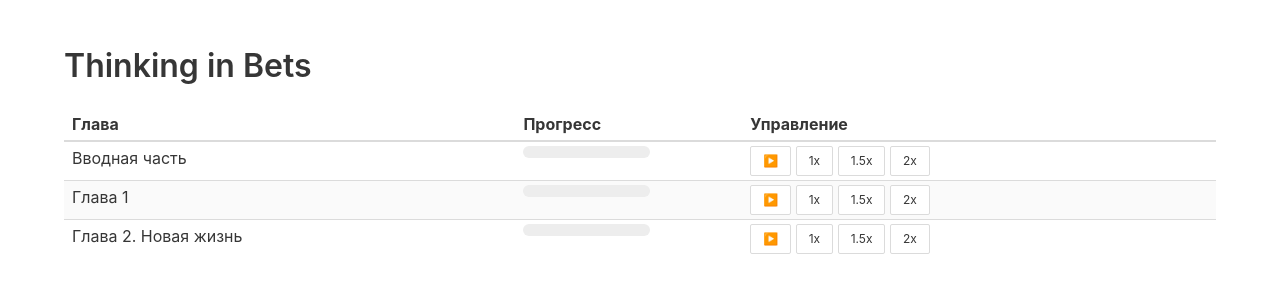
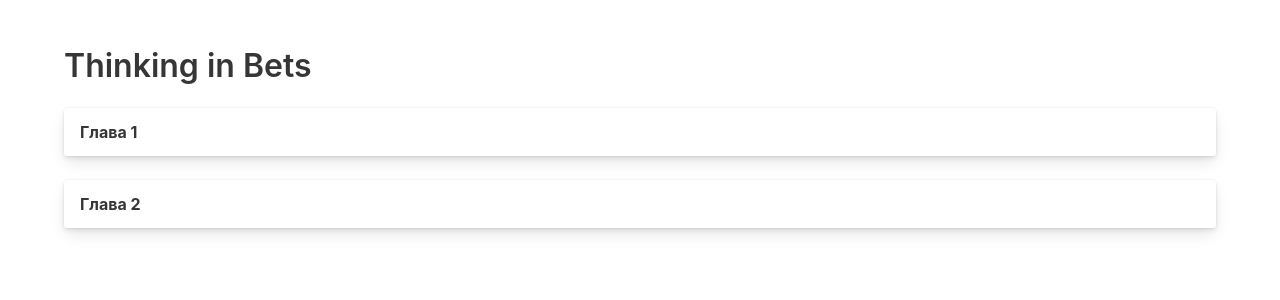
Before and after one commit to shestikdan/audiobook_site, a Django app: page /books/book/1/ in a window 1280 px wide. Shown: the top 300 px of the page. Run offline with Django 4.2, Linux system fonts and the light colour scheme; data comes from the database, SQL or seed files in the repository.

Commit message:
add subchapers and update interface

```diff
--- a/books/admin.py
+++ b/books/admin.py
@@ -1,6 +1,7 @@
 from django.contrib import admin
-from .models import Book, Chapter, ListeningProgress
+from .models import Book, Chapter, ListeningProgress, SubChapter
 
 admin.site.register(Book)
 admin.site.register(Chapter)
+admin.site.register(SubChapter)
 admin.site.register(ListeningProgress)
--- a/books/templates/books/book_detail.html
+++ b/books/templates/books/book_detail.html
@@ -5,125 +5,154 @@
     <title>{{ book.name }}</title>
     <link rel="stylesheet" href="https://cdn.jsdelivr.net/npm/bulma@0.9.3/css/bulma.min.css">
     <style>
-        .progress-wrapper {
-            width: 100%; /* Полная ширина на мобильных устройствах для лучшей видимости */
+        .active-card {
+            border-color: #3273dc; /* Синий цвет рамки для активной карточки */
+            background-color: #f0f0f0; /* Светлый фон для активной карточки */
         }
-        @media (min-width: 768px) {
-            .progress-wrapper {
-                width: 60%; /* Ширина на планшетах и десктопах */
+        .active-button {
+            background-color: #3273dc; /* Синий цвет для активной кнопки */
+            color: white;
+        }
+        .active-subchapter {
+            border-left: 5px solid #3273dc; /* Синий бордюр для активной подглавы */
+            background-color: #e8f0fe; /* Светло-голубой фон для активной подглавы */
+        }
+        .hidden {
+            display: none; /* Скрывает элемент */
+        }
+        .visible {
+            display: block; /* Отображает элемент как блок */
+            animation: slideDown 0.3s ease-out; /* Анимация появления */
+        }
+        @keyframes slideDown {
+            0% {
+                opacity: 0;
+                transform: translateY(-10px);
+            }
+            100% {
+                opacity: 1;
+                transform: translateY(0);
             }
         }
     </style>
-    <script>
-        // Получение CSRF токена из куки
-        function getCookie(name) {
-            let cookieValue = null;
-            if (document.cookie && document.cookie !== '') {
-                const cookies = document.cookie.split(';');
-                for (let i = 0; i < cookies.length; i++) {
-                    const cookie = cookies[i].trim();
-                    if (cookie.substring(0, name.length + 1) === (name + '=')) {
-                        cookieValue = decodeURIComponent(cookie.substring(name.length + 1));
-                        break;
-                    }
-                }
-            }
-            return cookieValue;
-        }
-
-        function playAudio(chapterId) {
-            var audio = document.getElementById('audio-' + chapterId);
-            if (audio.paused) {
-                audio.play();
-            } else {
-                audio.pause();
-            }
-        }
-
-        function setPlaybackRate(button, rate) {
-            var audio = button.parentElement.querySelector('audio');
-            audio.playbackRate = rate;
-        }
-
-        document.addEventListener('DOMContentLoaded', () => {
-            document.querySelectorAll('audio').forEach(audio => {
-                const chapterId = audio.id.split('-')[1];
-                const progressBar = document.getElementById('progress-' + chapterId);
-
-                // Загрузка последней позиции воспроизведения
-                fetch(`/books/get-progress/${chapterId}/`)
-                    .then(response => response.json())
-                    .then(data => {
-                        if (data.last_position) {
-                            audio.currentTime = data.last_position;
-                            progressBar.value = (audio.currentTime / audio.duration) * 100;
-                        }
-                    })
-                    .catch(error => console.error('Failed to load audio progress:', error));
-
-                audio.addEventListener('timeupdate', () => {
-                    const value = (audio.currentTime / audio.duration) * 100;
-                    progressBar.value = value;
-                    progressBar.innerHTML = value.toFixed(2) + '%';
-                });
-
-                audio.addEventListener('pause', () => {
-                    const seconds = Math.floor(audio.currentTime);
-                    fetch(`/books/update-progress/${chapterId}/${seconds}/`, {
-                        method: 'POST',
-                        headers: {
-                            "X-CSRFToken": getCookie('csrftoken'),
-                            "Content-Type": "application/json"
-                        },
-                        body: JSON.stringify({
-                            'chapter_id': chapterId,
-                            'seconds': seconds
-                        })
-                    })
-                    .then(response => response.json())
-                    .then(data => console.log('Progress saved:', data))
-                    .catch(error => console.error('Error:', error));
-                });
-            });
-        });
-    </script>
 </head>
 <body>
     <section class="section">
         <div class="container">
             <h1 class="title">{{ book.name }}</h1>
-            <table class="table is-fullwidth is-striped is-hoverable is-narrow is-responsive">
-                <thead>
-                    <tr>
-                        <th>Глава</th>
-                        <th>Прогресс</th>
-                        <th>Управление</th>
-                    </tr>
-                </thead>
-                <tbody>
+            <div class="columns is-multiline">
                 {% for chapter in book.chapters.all %}
-                    <tr data-chapter-id="{{ chapter.id }}">
-                        <td>{{ chapter.name }}</td>
-                        <td>
-                            <div class="progress-wrapper">
-                                <progress class="progress is-small is-primary" value="0" max="100" id="progress-{{ chapter.id }}">0%</progress>
+                <div class="column is-full">
+                    <div class="card" id="card-{{ chapter.id }}">
+                        <header class="card-header" onclick="toggleSubchapters('{{ chapter.id }}')">
+                            <p class="card-header-title">{{ chapter.name }}</p>
+                        </header>
+                        <div class="card-content hidden" id="subchapters-{{ chapter.id }}">
+                            {% for subchapter in chapter.subchapters.all %}
+                            <div class="box" id="subchapter-box-{{ subchapter.id }}">
+                                <div>
+                                    <strong>{{ subchapter.name }}</strong>
+                                    <audio controls id="audio-{{ subchapter.id }}" hidden>
+                                        <source src="{{ subchapter.audio_file.url }}" type="audio/mpeg">
+                                        Ваш браузер не поддерживает аудио элемент.
+                                    </audio>
+                                    <div class="buttons">
+                                        <button class="button play-pause" onclick="playAudio('{{ subchapter.id }}', this)">▶️</button>
+                                        <button class="button" onclick="setPlaybackRate('{{ subchapter.id }}', 1, this)">1x</button>
+                                        <button class="button" onclick="setPlaybackRate('{{ subchapter.id }}', 1.5, this)">1.5x</button>
+                                        <button class="button" onclick="setPlaybackRate('{{ subchapter.id }}', 2, this)">2x</button>
+                                    </div>
+                                    <progress class="progress is-primary" value="0" max="100" id="progress-{{ subchapter.id }}">0%</progress>
+                                </div>
                             </div>
-                        </td>
-                        <td>
-                            <button class="button is-small" onclick="playAudio({{ chapter.id }})">▶️</button>
-                            <button class="button is-small" onclick="setPlaybackRate(this, 1)">1x</button>
-                            <button class="button is-small" onclick="setPlaybackRate(this, 1.5)">1.5x</button>
-                            <button class="button is-small" onclick="setPlaybackRate(this, 2)">2x</button>
-                            <audio id="audio-{{ chapter.id }}" style="display:none;">
-                                <source src="{{ chapter.audio_file.url }}" type="audio/aac">
-                                Ваш браузер не поддерживает аудио элемент.
-                            </audio>
-                        </td>
-                    </tr>
+                            {% endfor %}
+                        </div>
+                    </div>
+                </div>
                 {% endfor %}
-                </tbody>
-            </table>
+            </div>
         </div>
     </section>
+    <script>
+        document.addEventListener('DOMContentLoaded', () => {
+            document.querySelectorAll('audio').forEach(audio => {
+                audio.addEventListener('timeupdate', () => {
+                    const subchapterId = audio.id.split('-')[1];
+                    const progressBar = document.getElementById('progress-' + subchapterId);
+                    const value = (audio.currentTime / audio.duration) * 100;
+                    progressBar.value = value;
+                    progressBar.textContent = Math.round(value) + '%';
+                });
+            });
+        });
+
+        function fetchProgress(subchapterId, audio) {
+            fetch(`/books/get-progress/${subchapterId}/`)
+                .then(response => response.json())
+                .then(data => {
+                    if (data.last_position > 0 && audio.currentTime === 0) {
+                        audio.currentTime = data.last_position;
+                    }
+                })
+                .catch(error => console.error('Error fetching progress:', error));
+        }
+
+        function updateProgress(subchapterId, currentTime) {
+            fetch(`/books/update-progress/${subchapterId}/${Math.floor(currentTime)}/`, {
+                method: 'POST',
+                headers: {
+                    'X-CSRFToken': '{{ csrf_token }}',
+                    'Content-Type': 'application/json'
+                }
+            })
+            .then(response => response.json())
+            .then(data => console.log('Progress updated:', data))
+            .catch(error => console.error('Error updating progress:', error));
+        }
+
+        function playAudio(subchapterId, button) {
+            var audio = document.getElementById('audio-' + subchapterId);
+            var subchapterBox = document.getElementById('subchapter-box-' + subchapterId);
+            console.log('Playing audio for subchapter:', subchapterId); // Для отладки
+            console.log('Audio element:', audio);
+            console.log('Subchapter box element:', subchapterBox);
+
+            if (audio.paused) {
+                document.querySelectorAll('audio').forEach(el => {
+                    el.pause();
+                    var box = el.closest('.box');
+                    box.classList.remove('active-subchapter');
+                    box.querySelector('.play-pause').textContent = '▶️';
+                });
+                audio.play();
+                button.textContent = '⏸';
+                subchapterBox.classList.add('active-subchapter');
+            } else {
+                audio.pause();
+                button.textContent = '▶️';
+                subchapterBox.classList.remove('active-subchapter');
+            }
+        }
+
+        function setPlaybackRate(subchapterId, rate, button) {
+            var audio = document.getElementById('audio-' + subchapterId);
+            audio.playbackRate = rate;
+            button.closest('.buttons').querySelectorAll('button').forEach(btn => {
+                btn.classList.remove('active-button');
+            });
+            button.classList.add('active-button');
+            console.log('Set playback rate to', rate, 'for subchapter', subchapterId);
+        }
+        function toggleSubchapters(chapterId) {
+            var subchapters = document.getElementById('subchapters-' + chapterId);
+            if (subchapters.classList.contains('hidden')) {
+                subchapters.classList.remove('hidden');
+                subchapters.classList.add('visible');
+            } else {
+                subchapters.classList.remove('visible');
+                subchapters.classList.add('hidden');
+            }
+        }
+    </script>
 </body>
 </html>
--- a/books/views.py
+++ b/books/views.py
@@ -9,7 +9,8 @@ def book_list(request):
     return render(request, 'books/book_list.html', {'books': books})
 
 def book_detail(request, pk):
-    book = get_object_or_404(Book, pk=pk)
+    # Загружаем книгу по первичному ключу с предзагрузкой глав и подглав
+    book = get_object_or_404(Book.objects.prefetch_related('chapters__subchapters'), pk=pk)
     return render(request, 'books/book_detail.html', {'book': book})
 
 def get_progress(request, chapter_id):
```
Also changed, not shown: books/models.py (+12 -11 lines), books/migrations/0001_initial.py, books/migrations/0002_remove_book_duration.py (deleted), db.sqlite3, media/covers/thinking_in_bets_hV03hzG.jpg (added), media/covers/thinking_in_bets_jD4ciTI.jpg (added), media/covers/thinking_in_bets_tY74edg.jpg (added), 8 other files.
